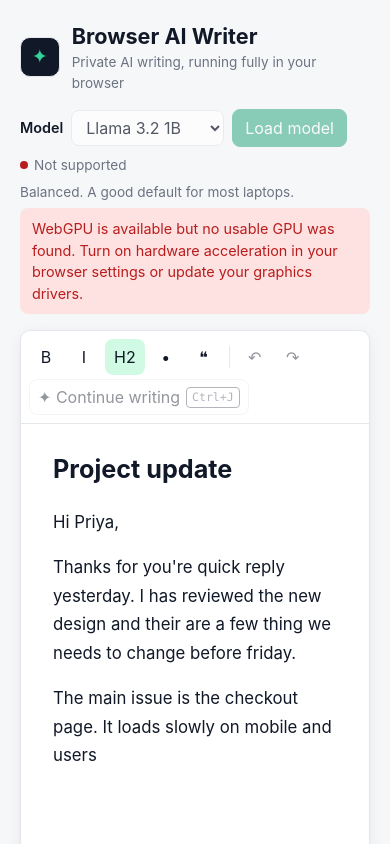
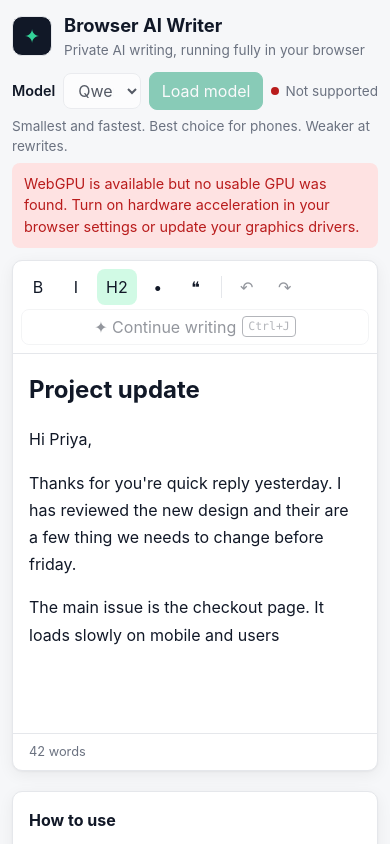
Before and after one commit to Shahzama/browser-ai-writer, a React (Vite) app: page / in a window 390 px wide. Shown: the top 844 px of the page. Built offline with nearby package versions, Linux system fonts and the light colour scheme.

Commit message:
Make the app work on phones: bottom sheet for suggestions, touch-friendly menu, smaller default model

```diff
--- a/src/App.tsx
+++ b/src/App.tsx
@@ -3,7 +3,7 @@ import { EditorContent, useEditor, type Content, type Editor } from "@tiptap/rea
 import StarterKit from "@tiptap/starter-kit";
 import { useCallback, useEffect, useRef, useState } from "react";
 import { joinContinuation, normalizeInline } from "./ai/cleanOutput";
-import { DEFAULT_MODEL_ID, MODEL_OPTIONS } from "./ai/models";
+import { DEFAULT_MODEL_ID, MODEL_OPTIONS, SMALL_MODEL_ID } from "./ai/models";
 import {
   buildContinueMessages,
   buildRewriteMessages,
@@ -20,6 +20,7 @@ import { useAIEngine } from "./hooks/useAIEngine";
 import { useAISuggestion, type SuggestionRequest } from "./hooks/useAISuggestion";
 import { loadDoc, loadModelId, saveDoc } from "./lib/storage";
 import { isMac } from "./lib/keys";
+import { prefersSmallModel } from "./lib/device";
 
 // Sample text with real mistakes. Kept free of instructions on purpose:
 // small models tend to follow instructions found inside the text they edit.
@@ -32,7 +33,8 @@ const STARTER_CONTENT = `
 
 function initialModelId(): string {
   const saved = loadModelId();
-  return saved && MODEL_OPTIONS.some((m) => m.id === saved) ? saved : DEFAULT_MODEL_ID;
+  if (saved && MODEL_OPTIONS.some((m) => m.id === saved)) return saved;
+  return prefersSmallModel() ? SMALL_MODEL_ID : DEFAULT_MODEL_ID;
 }
 
 /** Turn plain model output into editor content without parsing it as HTML. */
@@ -253,7 +255,7 @@ export default function App() {
           </footer>
         </section>
 
-        <aside className="side-panel" aria-label="AI suggestion">
+        <aside className={`side-panel${s.status === "idle" ? "" : " active"}`} aria-label="AI suggestion">
           <SuggestionPanel
             state={s}
             onAccept={accept}
--- a/src/ai/models.ts
+++ b/src/ai/models.ts
@@ -9,7 +9,7 @@ export const MODEL_OPTIONS: ModelOption[] = [
   {
     id: "Qwen2.5-0.5B-Instruct-q4f16_1-MLC",
     name: "Qwen 2.5 0.5B",
-    note: "Smallest and fastest. Good for grammar fixes, weaker at rewrites.",
+    note: "Smallest and fastest. Best choice for phones. Weaker at rewrites.",
   },
   {
     id: "Llama-3.2-1B-Instruct-q4f16_1-MLC",
@@ -29,6 +29,8 @@ export const MODEL_OPTIONS: ModelOption[] = [
 ];
 
 export const DEFAULT_MODEL_ID = MODEL_OPTIONS[1].id;
+/** Phones get the smallest model, since a bigger one can run out of memory and crash the tab. */
+export const SMALL_MODEL_ID = MODEL_OPTIONS[0].id;
 
 /**
  * Some GPUs (often older integrated ones) do not support 16-bit float shaders.
--- a/src/ai/webgpu.ts
+++ b/src/ai/webgpu.ts
@@ -16,7 +16,7 @@ export async function checkWebGPU(): Promise<GPUCheck> {
       supported: false,
       supportsF16: false,
       reason:
-        "This browser does not support WebGPU. Open Browser AI Writer in a recent desktop version of Chrome or Edge.",
+        "This browser does not support WebGPU, which the AI needs. On a computer, use a recent Chrome or Edge. On a phone, use Chrome on Android 12 or newer, or Safari on iOS 26 or newer. You can still write and edit here.",
     };
   }
 
--- a/src/components/SelectionMenu.tsx
+++ b/src/components/SelectionMenu.tsx
@@ -1,6 +1,10 @@
 import { BubbleMenu, type Editor } from "@tiptap/react";
 import { useRef, useState, type FormEvent } from "react";
 import { REWRITE_ACTIONS, type RewriteAction } from "../ai/prompts";
+import { isTouchDevice } from "../lib/device";
+
+// Phones show their own copy/paste bar above a selection, so our menu goes below it there.
+const MENU_PLACEMENT = isTouchDevice() ? "bottom-start" : "top-start";
 
 interface SelectionMenuProps {
   editor: Editor;
@@ -34,7 +38,7 @@ export function SelectionMenu({ editor, aiReady, busy, onAction }: SelectionMenu
   return (
     <BubbleMenu
       editor={editor}
-      tippyOptions={{ duration: 120, placement: "top-start", onHidden: () => setCustomOpen(false) }}
+      tippyOptions={{ duration: 120, placement: MENU_PLACEMENT, onHidden: () => setCustomOpen(false) }}
       shouldShow={({ editor: e, from, to }) => !busyRef.current && e.isEditable && from !== to}
     >
       {busy ? null : (
--- /dev/null
+++ b/src/lib/device.ts
@@ -0,0 +1,18 @@
+/** True on phones and tablets, where the main input is a finger, not a mouse. */
+export function isTouchDevice(): boolean {
+  try {
+    return typeof matchMedia === "function" && matchMedia("(pointer: coarse)").matches;
+  } catch {
+    return false;
+  }
+}
+
+/**
+ * Phones share a small amount of memory between the CPU and GPU, so they get
+ * the smallest model by default. deviceMemory is only reported by Chromium
+ * browsers, in GB, and is capped at 8.
+ */
+export function prefersSmallModel(): boolean {
+  const memory = (navigator as Navigator & { deviceMemory?: number }).deviceMemory;
+  return isTouchDevice() || (typeof memory === "number" && memory <= 4);
+}
--- a/src/styles.css
+++ b/src/styles.css
@@ -537,3 +537,104 @@ select {
     transition: none !important;
   }
 }
+
+/* ---------- Phones and touch screens ---------- */
+
+/* Keyboard shortcut hints mean nothing without a keyboard. */
+@media (hover: none) and (pointer: coarse) {
+  kbd {
+    display: none;
+  }
+
+  button {
+    min-height: 40px;
+  }
+
+  .bubble button {
+    min-height: 36px;
+  }
+}
+
+@media (max-width: 640px) {
+  .app {
+    padding: 12px;
+  }
+
+  .app-header {
+    gap: 12px;
+    margin-bottom: 12px;
+  }
+
+  .brand h1 {
+    font-size: 1.15rem;
+  }
+
+  .model-panel {
+    min-width: 100%;
+  }
+
+  .model-row select {
+    flex: 1;
+    min-width: 0;
+  }
+
+  .editor .prose {
+    min-height: 45vh;
+    padding: 16px;
+    font-size: 1rem;
+  }
+
+  .toolbar .spacer {
+    display: none;
+  }
+
+  .toolbar .ai-button {
+    width: 100%;
+    justify-content: center;
+  }
+
+  .bubble {
+    max-width: calc(100vw - 24px);
+  }
+
+  .bubble-form input {
+    width: min(220px, 55vw);
+  }
+
+  .status-bar span:last-child {
+    display: none;
+  }
+}
+
+/* On narrow screens the suggestion panel would sit below the editor, out of
+   sight. While a suggestion is active it becomes a sheet fixed to the bottom. */
+@media (max-width: 900px) {
+  .side-panel {
+    position: static;
+  }
+
+  .side-panel.active {
+    position: fixed;
+    left: 8px;
+    right: 8px;
+    bottom: calc(8px + env(safe-area-inset-bottom));
+    top: auto;
+    z-index: 50;
+  }
+
+  .side-panel.active .panel-card {
+    max-height: 55vh;
+    overflow: auto;
+    box-shadow: 0 -4px 24px rgb(0 0 0 / 0.35);
+  }
+
+  .side-panel.active .stream-text,
+  .side-panel.active .diff {
+    max-height: 28vh;
+  }
+
+  /* Leave room so the end of the document is not hidden behind the sheet. */
+  .workspace:has(.side-panel.active) .editor .prose {
+    padding-bottom: 45vh;
+  }
+}
```
Also changed, not shown: index.html (+1 -1 lines), 2 other files (tests, documents, lock files or other folders).
